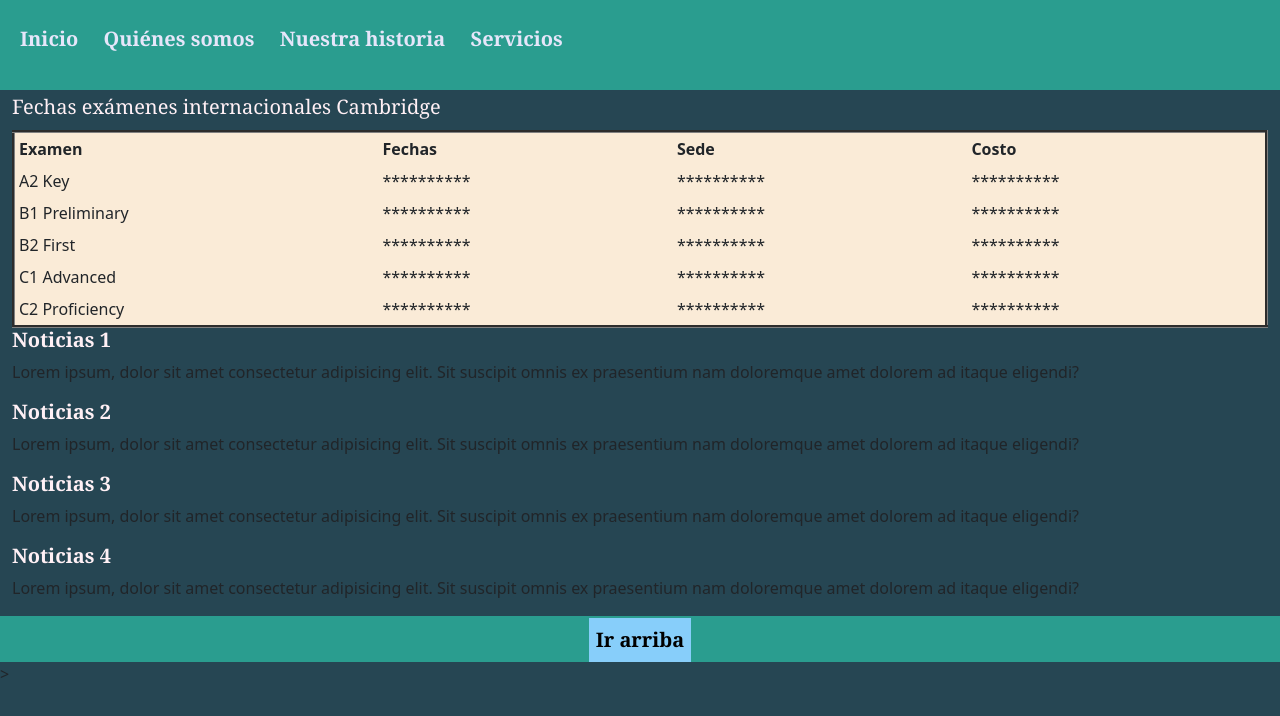
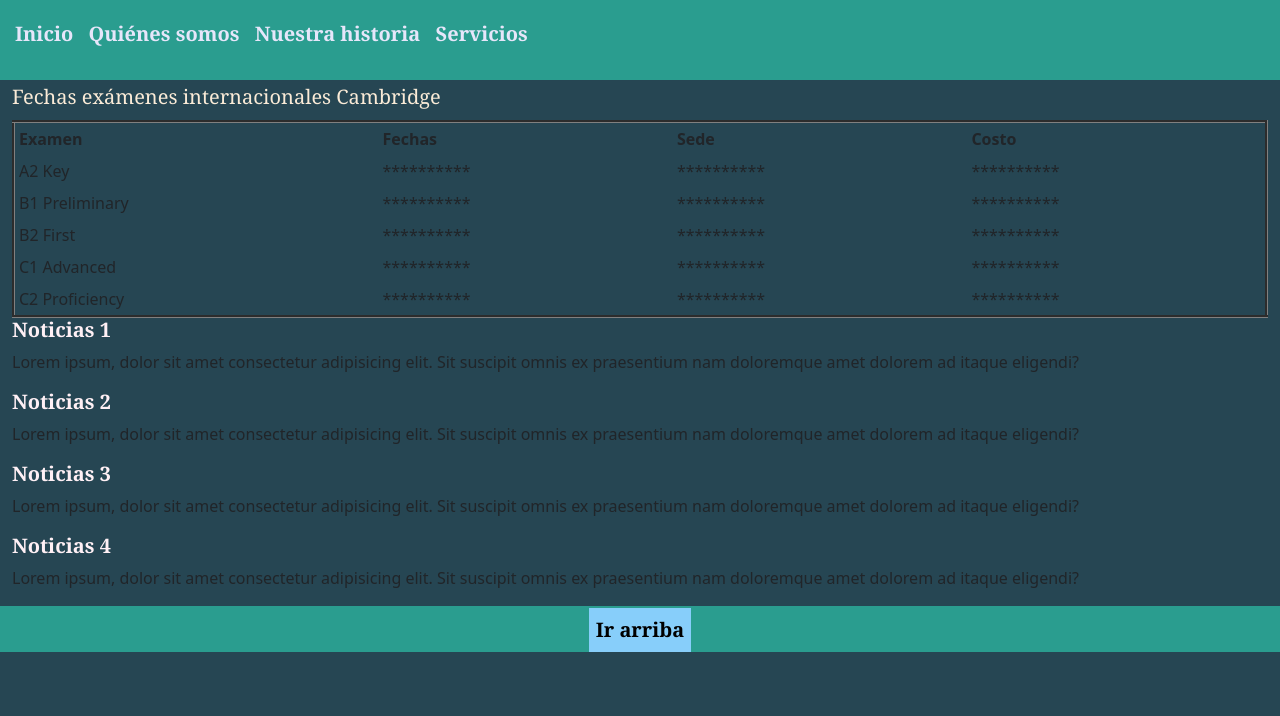
Before and after one commit to rocio-romero-teacher/PreEntrega2Romero, a plain HTML site: page views/novedades.html in a window 1280 px wide. Shown: the part 30-746 px from the top of the page. Drawn offline with nearby package versions, Linux system fonts and the light colour scheme.

Commit message:
version3

```diff
--- a/css/style.css
+++ b/css/style.css
@@ -117,29 +117,19 @@ color: black;
 font-family: Georgia, 'Times New Roman', Times, serif;
 font-weight: bolder;
 }
-
-.tblstyle {
-    table-layout: fixed;
-    background-color: antiquewhite;
-}
 h5, h6 {
     font-size: 20px;
     font-family: Georgia, 'Times New Roman', Times, serif;
     font-weight: bold;
     color: lavenderblush;
 }
-.news {
-    display: grid;
-    grid-template-columns: 3fr;
-}
-.clr {
-    color: lavenderblush;
-}
 #align {
     text-align: center;
 }
 
-
+.nav-tuneo {
+    color: lavenderblush;
+}
 
     /*_____termina html novedades_____*/
 
--- a/views/novedades.html
+++ b/views/novedades.html
@@ -17,29 +17,29 @@
     <header>
         <section>
             <h1 id="volver">Novedades</h1>
-                <nav>
+                <nav class="nav-tuneo">
                     <ul>
-                        <li>
-                        <a href="../index.html#Inicio">Inicio</a>
+                        <li class="nav-item">
+                          <a class="nav-link Inicio" aria-current="page" href="../index.html#Inicio">Inicio</a>
                         </li>
-                        <li>
-                        <a href="../views/quienessomos.html">Quiénes somos</a>
+                        <li class="nav-item">
+                          <a class="nav-link" href="../views/quienessomos.html#quienessomos">Quiénes somos</a>
                         </li>
-                        <li>
-                        <a href="../views/nuestrahistoria.html">Nuestra historia</a>
+                        <li class="nav-item">
+                          <a class="nav-link" href="../views/nuestrahistoria.html">Nuestra historia</a>
                         </li>
-                        <li>
-                        <a href="../views/servicios.html">Servicios</a>
+                        <li class="nav-item">
+                          <a class="nav-link" href="../views/servicios.html">Servicios</a>
                         </li>
                       </ul>
             </nav>
         </section>
     </header>
 <div class="container-fluid">
-    <div class="rowtry">
+    <div class="row">
 <main>
-    <h4 class="clr" class=".col-lg-6">Fechas exámenes internacionales Cambridge</h4>
-        <table border="3px" cellpadding="4px" cellspacing="4px" class="tblstyle">
+    <h4>Fechas exámenes internacionales Cambridge</h4>
+        <table class="col-lg-12 col-md-auto col-sm-4" border="3px" cellpadding="4px" cellspacing="4px" class="tblstyle">
             <tr>
                 <th>Examen</th>
                 <th>Fechas</th>
@@ -77,7 +77,7 @@
                 <td>**********</td>
               </tr>
         </table>
-<div class="news" class=".col-lg-6">
+<div class="col-lg-12 col-md-auto col-sm-4">
     <div>
         <h5>Noticias 1</h5>
             <p>Lorem ipsum, dolor sit amet consectetur adipisicing elit. Sit suscipit omnis ex praesentium nam doloremque amet dolorem ad itaque eligendi?</p>
@@ -101,6 +101,6 @@
         <a href="./novedades.html#volver" class="button"> Ir arriba</a>
 </footer>
 <!--bootstrap-->
-><script src="https://cdn.jsdelivr.net/npm/bootstrap@5.3.0-alpha1/dist/js/bootstrap.bundle.min.js" integrity="sha384-w76AqPfDkMBDXo30jS1Sgez6pr3x5MlQ1ZAGC+nuZB+EYdgRZgiwxhTBTkF7CXvN" crossorigin="anonymous"></script>
+<script src="https://cdn.jsdelivr.net/npm/bootstrap@5.3.0-alpha1/dist/js/bootstrap.bundle.min.js" integrity="sha384-w76AqPfDkMBDXo30jS1Sgez6pr3x5MlQ1ZAGC+nuZB+EYdgRZgiwxhTBTkF7CXvN" crossorigin="anonymous"></script>
 </body>
 </html>
```
Also changed, not shown: index.html (+3 -3 lines), views/nuestrahistoria.html (+2 -2 lines), views/quienessomos.html (+2 -2 lines), views/servicios.html (+3 -3 lines). Lines whose indentation alone changed are shown as unchanged.
